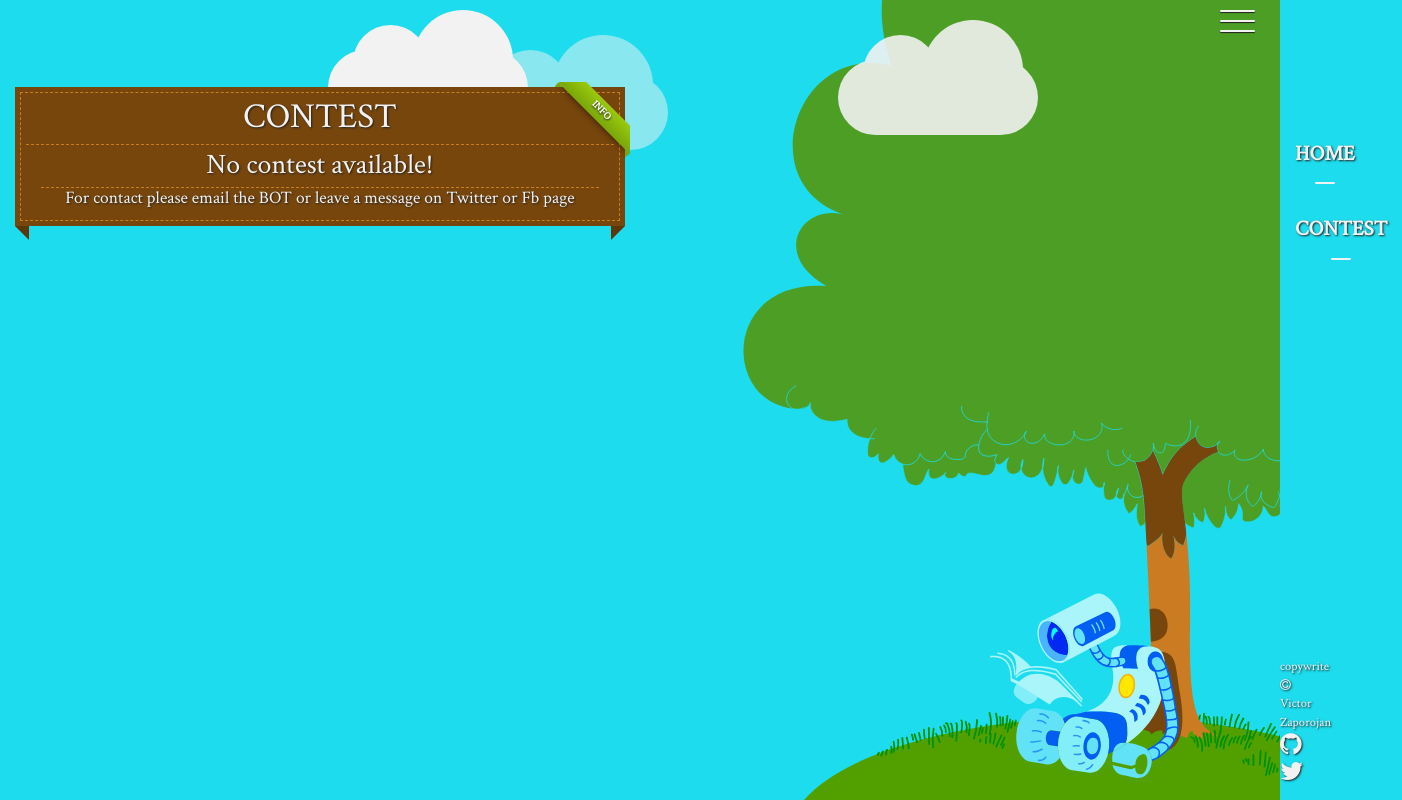
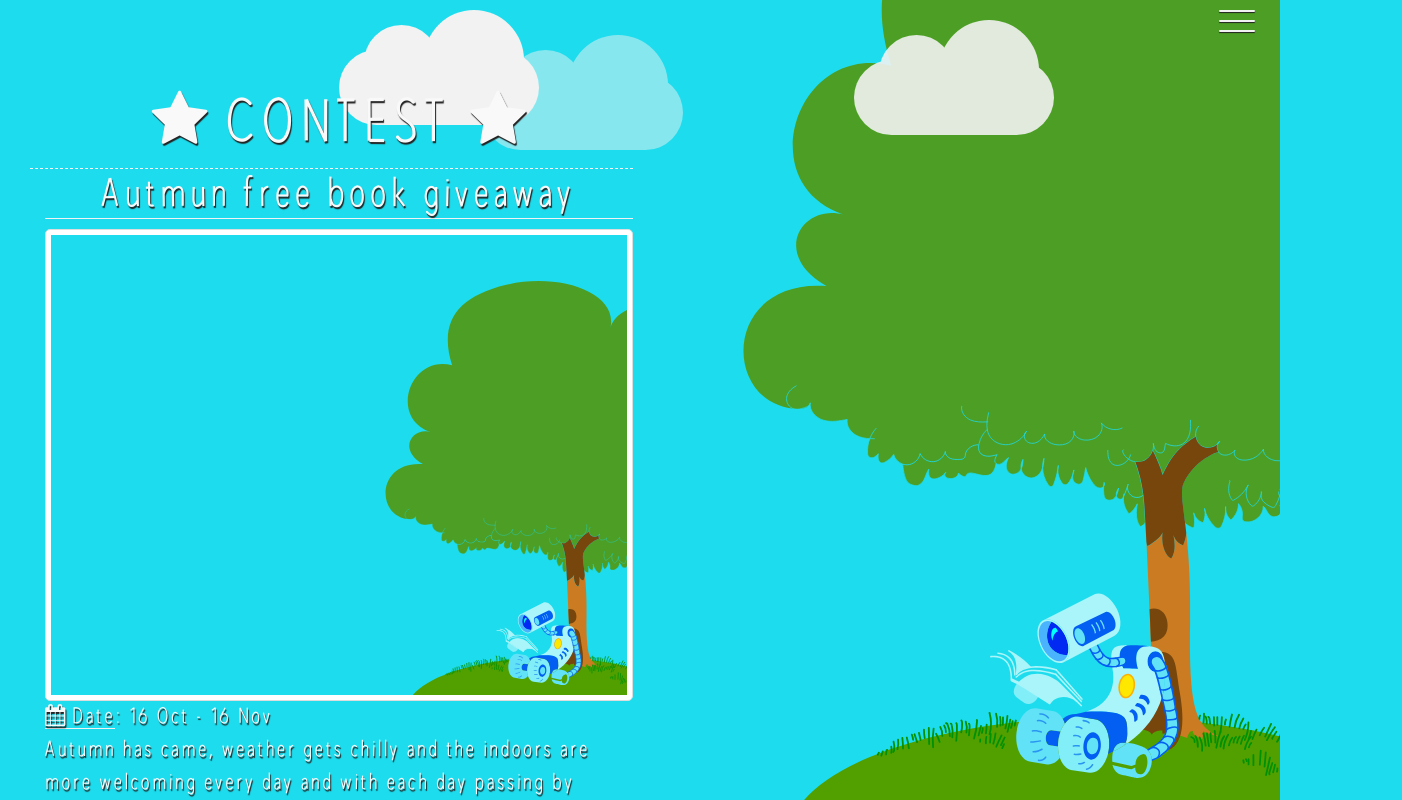
Before and after one commit to tourniquet/wsirbot, a website: page public/contest.ejs in a window 1280 px wide. Shown: the whole page, 1402 px wide, since content can reach past the window. Drawn offline with nearby package versions, Linux system fonts and the light colour scheme; files that its build step writes are made by us from their sources; a script that the page names is missing.

Commit message:
change layout v2

```diff
--- a/package.json
+++ b/package.json
@@ -1,6 +1,6 @@
 {
   "name": "WhatShouldIRead",
-  "version": "1.1.2",
+  "version": "1.1.3",
   "description": "A Twitter bot that offers suggestion on what to read using Goodreads api",
   "main": "bot.js",
   "scripts": {
--- a/public/assets/css/main.scss
+++ b/public/assets/css/main.scss
@@ -1,11 +1,11 @@
 $blue-light:#1DDCED;
 $white:#f2f2f2;
+$whiteish:#f9f9f9;
 $dark:#222;
 $brown:#77460C;
 $brown-light:#CB7C22;
 $brown-dark:#5d3709;
-$grey:#999;
-
+$grey:#ddd;
 @mixin border-radius($radius,$pos){
     border-top-left-radius:$radius;
     border-top-right-radius:$radius;
@@ -32,33 +32,52 @@ $grey:#999;
   }
 }
 
-html,body{
+@font-face {
+  font-family: 'rwr';
+  src: url('../fonts/rwr.ttf');
+}
+
+@font-face {
+  font-family: 'rwt';
+  src: url('../fonts/rwt.ttf');
+}
+
+html, body{
+    height:100%;
+    width:100%;
     overflow-x:hidden;
     background-color: $blue-light;
-    width: 100%;
-    height: 100%;
     background-image: url('../imgs/bg.svg');
     background-position: bottom;
-    background-attachment: 0.5;
     background-size:100%;
     background-repeat: no-repeat;
-    font-family: 'Crimson Text', serif;
-    color:$white;
-    text-shadow: 1px 1px 2px $dark;
-    font-size:14px;
-    transition:0.5 all linear;
+    font-family: 'rwt';
+    color:$whiteish;
+    text-shadow: 1px 2px 1px $dark;
+    font-size:20px;
 }
+
+h1 {
+  font-size:300%;
+}
+h2{
+  font-size:200%;
+}
+
 .container-fluid{
-  position:relative;
   padding-bottom:100px;
+}
+
+.underline{
+  border-bottom:1px solid $white;
 }
 .menu{
   z-index:9998;
   right:0;
-  position:absolute;
+  position:fixed;
   width:0px;
-  background:rgba($dark,0.5);
-  visibility:invisible;
+  background:rgba($dark,0.9);
+  visibility:hidden;
   height:100%;
   transition:0.5s all linear;
 }
@@ -108,9 +127,10 @@ html,body{
   visibility:visible;
   transition:0.5s all linear;
 }
+
 .menu-icon {
     z-index:9999;
-    width:35px;
+    width:36px;
     position:absolute;
     height:50px;
     right:25px;
@@ -237,12 +257,6 @@ a{
         position: absolute;
         top: 0;
       }
-      & > h1, > h2{
-          margin: 0;
-          padding: 0;
-          font-weight: 300;
-          line-height: 30px;
-      }
   }
   &-top {
     background-color: $white;
@@ -274,120 +288,28 @@ a{
   }
 }
 
-.ribbon {
- position: relative;
- background: $brown;
- color: $white;
- text-align: center;
- padding: 5px;
- margin-top:5px;
- margin-bottom:5px;
- & .ribbon-content{
-   & > .seam {
-     width:100%;
-     padding:5px;
-     border:1px dashed $brown-light;
-     height:100%;
-     & > .row{
-        border-bottom:1px dashed $brown-light;
-        margin-left:0;
-        margin-right:0;
-        margin-bottom:5px;
-     }
-   }
-   &:before, &:after{
-     content: "";
-     position: absolute;
-     display: block;
-     border-style: solid;
-     border-color: $brown-dark transparent transparent transparent;
-     bottom: -1em;
-   }
-   &:after{
-     right: 0;
-     border-width: 1em 1em 0 0;
-   }
-   &:before{
-     left: 0;
-     border-width: 1em 0 0 1em;
-   }
- }
+.seam{
+  border-bottom:1px dashed $white;
+  margin-top:5px;
+  margin-bottom:5px;
 }
-
-
-.ribbons {
-  position: absolute;
-  right: -5px; top: -5px;
-  z-index: 1;
-  overflow: hidden;
-  width: 75px; height: 75px;
-  text-align: right;
-  & span{
-      font-size: 10px;
-      font-weight: bold;
-      color: #FFF;
-      text-transform: uppercase;
-      text-align: center;
-      line-height: 20px;
-      transform: rotate(45deg);
-      -webkit-transform: rotate(45deg);
-      width: 100px;
-      display: block;
-      background: #79A70A;
-      background: linear-gradient(#9BC90D 0%, #79A70A 100%);
-      box-shadow: 0 3px 10px -5px rgba(0, 0, 0, 1);
-      position: absolute;
-      top: 19px; right: -21px;
-    &:before{
-      content: "";
-      position: absolute; left: 0px; top: 100%;
-      z-index: -1;
-      border-left: 3px solid #79A70A;
-      border-right: 3px solid transparent;
-      border-bottom: 3px solid transparent;
-      border-top: 3px solid #79A70A;
-    }
-    &:after{
-      content: "";
-      position: absolute; right: 0px; top: 100%;
-      z-index: -1;
-      border-left: 3px solid transparent;
-      border-right: 3px solid #79A70A;
-      border-bottom: 3px solid transparent;
-      border-top: 3px solid #79A70A;
-    }
-  }
+.text, .date{
+  font-size:22px;
 }
-
-
-.text{
-  font-size:1.5rem;
-}
-
-.header{
-  font-size:2.5rem;
-}
-
-.title{
-  font-size:2rem;
-}
-
-.twitter,.fb{
-  padding:15px;
-}
-
-.post{
-  border-bottom:1px dashed $brown-light;
-}
-
 @media all and (max-width:736px){
   body, html{
-    font-size:11px;
+    font-size:16px;
   }
-    .two{
+
+  .two{
       display:none;
-    }
-    .three{
+  }
+  .three{
     display:none;
   }
 }
+@media all and (min-width:998px){
+  .row{
+    padding-left:15px;
+  }
+}
--- a/public/assets/data.json
+++ b/public/assets/data.json
@@ -1,3 +1,9 @@
 {
-    "contest":[]
+    "contest":[{
+      "title":"Autmun free book giveaway",
+      "img":"http://localhost:5000/assets/imgs/bg.svg",
+      "date":"16 Oct - 16 Nov",
+      "text":"<p>Autumn has came, weather gets chilly and the indoors are more welcoming every day and with each day passing by winter is also closing in. But with it a great opportunity has also come upon you. <span class='underline'>The AUTUMN FREE BOOK GIEVAWAY</span class='underline'>.</p><p> <span class='underline'>What is this?</span class='underline'></p> <p> Simple, it's a where in which you can be the lucky winner of a book of your choice</p> <p> <span class='underline'>How?</span class='underline'></p> <p> All you have to do is share and leave a comment with your favorite book and at the end of the contest a lucky winner will be randomly chosen. You can share the Facebook page and leave a comment there or tweet on Twitter with the name including @wsirbot containg your favourit book title and author.</p>"
+      }
+    ]
 }
--- a/public/contest.ejs
+++ b/public/contest.ejs
@@ -45,15 +45,19 @@
 			</div>
 			<div class="w-100"></div>
 			<div class="col-sm-12 col-md-12 col-lg-6">
-				<div class="ribbon">
-				   <div class="ribbon-content">
 						<div class="seam">
 				   			<div class="row text-center">
 				   				<div class="col-12 text-center">
-				   					<h1>CONTEST</h1>
+				   					<h1>
+											<i class="fa fa-star" aria-hidden="true"></i>
+										CONTEST
+										<i class="fa fa-star" aria-hidden="true"></i>
+
+										</h1>
 				   				</div>
 				   			</div>
-				   			<div class="ribbons"><span> INFO </span></div>
+							</div>
+							<div class="row">
 			   			    <div class="col-12">
 			   			    		<% if(data.contest.length == 0) {%>
 				   			    		<div class="post">
@@ -64,26 +68,28 @@
 			   			    		<% }else{ %>
 			   			    		<% for(var i=0; i<data.contest.length; i++) {%>
 					   			    	<div class="post">
-						   			        <h2>
+						   			        <h2 class="title text-center underline">
+
 						   			            <%= data.contest[i].title %>
+
 						   			        </h2>
-						   			        <img src=<%= data.contest[i].img %> class="img-fluid img-thumbnail">
-						   			        <p>
-						   			        	Date: <%= data.contest[i].dateStart %> -  <%= data.contest[i].dateEnd %>
-						   			        </p>
-						   			        <p>
-						   			        	<%= data.contest[i].text %>
-						   			        </p>
-						   			        <p>Winner: <b><%= data.contest[i].winner %></b></p>
+						   			        <img src="<%= data.contest[i].img %>" class="img-fluid img-thumbnail">
+						   			        <div class="date">
+						   			        	<span class="underline">															<i class="fa fa-calendar" aria-hidden="true"></i>
+ Date</span>: <%= data.contest[i].date %>
+						   			        </div>
+						   			        <div class="text">
+ 														<%- data.contest[0].text %>
+						   			        </div>
+						   			        <p>To see the winner go on Twitter of Facebook page.</p>
 						   			    </div>
 				   			        <% } %>
 			   			        <% } %>
 
 			   			        <h5>
-			   			        	For contact please email <a href="mailto:botwsir@gmail.com"> the BOT </a> or leave a message on <a href="twitter.com/wsirbot">Twitter</a> or <a href="https://www.facebook.com/What-Should-I-Read-wsir-485117375193523/">Fb page</a>
+			   			        	For contact please email <b><a href="mailto:botwsir@gmail.com"> here </a></b> or leave a message on <b><a href="twitter.com/wsirbot">Twitter</a></b> or <b><a href="https://www.facebook.com/What-Should-I-Read-wsir-485117375193523/">Fb page</a></b>
 			   			        </h5>
 				   			</div>
-						</div>
 				   </div>
 				</div>
 			</div>
@@ -100,7 +106,7 @@
 	</script>
 
 	<script>
-	console.log(<%= data.contest.length %>)
+	console.log('<%= data.contest[0].text %>')
         $('.menu-icon').on('click',function(){
             $(this).toggleClass('active');
             $('.menu').toggleClass('show-menu');
@@ -114,6 +120,7 @@
 				}
 			})
 		})
+
 	</script>
 </body>
 </html>
--- a/server (2).js
+++ /dev/null
@@ -1,44 +0,0 @@
-let express = require('express');
-let goodreads = require("./goodread.js");
-let twit = require('twit');
-let path = require('path');
-const config = require("./config.js");
-let Twitter = new twit(config.config_twitter);
-
-let app = express();
-let date = new Date();
-let port = process.env.PORT;
-let year = date.getFullYear();
-let month =  date.getDate();
-let day = date.getDate();
-const time = year + "-"+month+ "-"+day;
-
-// Add the template engine
-app.set('view engine', 'ejs');
-app.set('views', path.join(__dirname, '/public'));
-
-// Set template files path
-app.use(express.static(__dirname + '/public'));
-
-app.get('/', function (req, res) {
-    Twitter.get('statuses/user_timeline', {screen_name: 'wsirbot', count:1}, function(err, data, response) {
-        if(err){ console.log(err) }
-        let id = data[0].id;
-        let text = data[0].text.substring(13,data[0].text.indexOf('@'));
-        let title = text.split(',')[0];
-        console.log(time+ ': Got tweet at '+ time + " with >>\n" + "ID: "+id + "\nText: "+text);
-        goodreads.getCover(title,function(cover){
-            res.render('index',{cover});
-        });
-    });
-})
-
-app.get('/contest', function(req, res){
-    let data = require('./public/assets/data.json');
-    res.render('contest',{data});
-});
-
-
-app.listen(port || 5000,function(){
-  console.log(date.getDate() +"/"+ date.getMonth() + "-"+ date.getHours() + ":" + date.getMinutes() + ' Started web service on ' + this.address().port );
-});
```
Also changed, not shown: public/index.ejs (+31 -18 lines), public/assets/css/main.css, public/assets/fonts/garamond.ttf (deleted), public/assets/fonts/rwr.ttf (added), public/assets/fonts/rwt.ttf (added), 1 other file.
